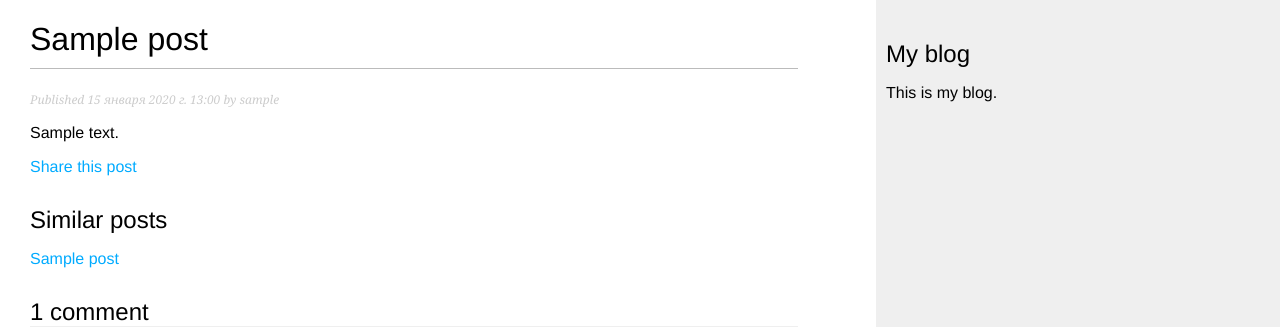
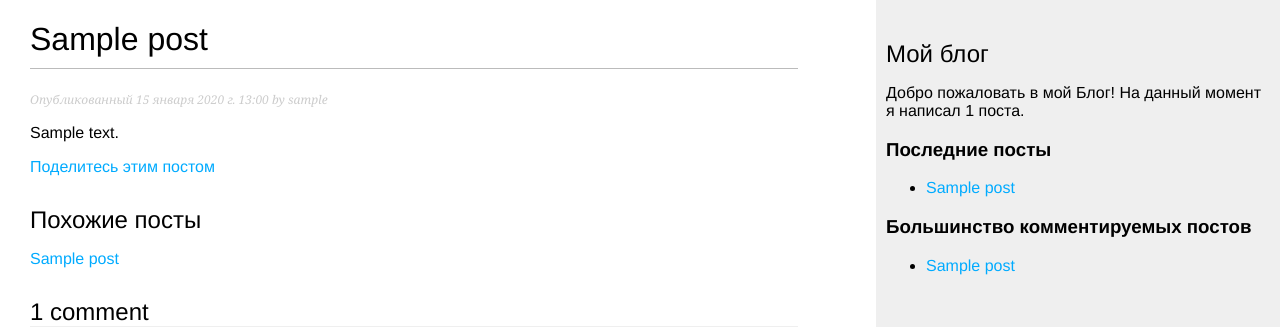
Before and after one commit to StBro777/blog2, a Django app: template blog/templates/blog/post/detail.html in a window 1280 px wide. Shown: the top 327 px of the page. Run offline with Django 5.2, Linux system fonts and the light colour scheme; tables that the repository leaves empty hold one stand-in row (values such as "Sample post"); the template is opened without the code that fills it: values that come from a table or form of the project are taken from there, most other values are stand-ins (such as "Sample title", 1, 10 or a date in 2020).

Commit message:
added tags

```diff
--- a/blog/templates/blog/base.html
+++ b/blog/templates/blog/base.html
@@ -1,3 +1,4 @@
+{% load blog_tags %}
 {% load static %}
 <html>
   <head>
@@ -10,8 +11,22 @@
       {% endblock %}
     </div>
     <div id="sidebar">
-      <h2>My blog</h2>
-      <p>This is my blog.</p>
+      <h2>Мой блог</h2>
+      <p> Добро пожаловать в мой Блог!
+        На данный момент я написал
+        {% total_posts %} поста.
+      </p>
+      <h3>Последние посты</h3>
+      {% show_latest_posts 3 %}
+      <h3>Большинство комментируемых постов</h3>
+      {% get_most_commented_posts as most_commented_posts %}
+      <ul>
+        {% for post in most_commented_posts %}
+        <li>
+        <a href="{{ post.get_absolute_url }}">{{ post.title }}</a>
+        </li>
+        {% endfor %}
+      </ul>
     </div>
   </body>
 </html>
--- a/blog/templates/blog/post/detail.html
+++ b/blog/templates/blog/post/detail.html
@@ -1,25 +1,26 @@
 {% extends "blog/base.html" %}
+{% load blog_tags %}
 
 {% block title %}{{ post.title }}{% endblock %}
 
 {% block content %}
     <h1>{{ post.title }}</h1>
     <p class="date">
-        Published {{ post.publish }} by {{ post.author }}
+        Опубликованный {{ post.publish }} by {{ post.author }}
     </p>
-    {{ post.body|linebreaks }}
+    {{ post.body|markdown }}
     <p>
         <a href="{% url "blog:post_share" post.id %}">
-        Share this post
+        Поделитесь этим постом
         </a>
      </p>
-     <h2>Similar posts</h2>
+     <h2>Похожие посты</h2>
     {% for post in similar_posts %}
         <p>
             <a href="{{ post.get_absolute_url }}">{{ post.title }}</a>
         </p>
     {% empty %}
-    There are no similar posts yet.
+    Подобных постов пока нет.
     {% endfor %}
 
     {% with comments.count as total_comments %}
--- /dev/null
+++ b/blog/templates/blog/post/latest_posts.html
@@ -0,0 +1,7 @@
+<ul>
+   {% for post in latest_posts %}
+      <li>
+        <a href="{{ post.get_absolute_url }}">{{ post.title }}</a>
+      </li>
+    {% endfor %}
+</ul>
--- /dev/null
+++ b/blog/templatetags/blog_tags.py
@@ -0,0 +1,29 @@
+from django import template
+from django.utils.safestring import mark_safe
+import markdown
+from ..models import Post
+from django.db.models import Count
+
+register = template.Library()
+
+@register.simple_tag
+def total_posts():
+    return Post.published.count()
+
+
+@register.inclusion_tag('blog/post/latest_posts.html')
+def show_latest_posts(count=5):
+    latest_posts = Post.published.order_by('-publish')[:count]
+    return {'latest_posts': latest_posts}
+
+
+@register.simple_tag
+def get_most_commented_posts(count=5):
+    return Post.published.annotate(
+         total_comments=Count('comments')
+        ).order_by('-total_comments')[:count]
+
+
+@register.filter(name='markdown')
+def markdown_format(text):
+    return mark_safe(markdown.markdown(text))
```
Also changed, not shown: blog/templates/blog/post/list.html (+4 -3 lines).
